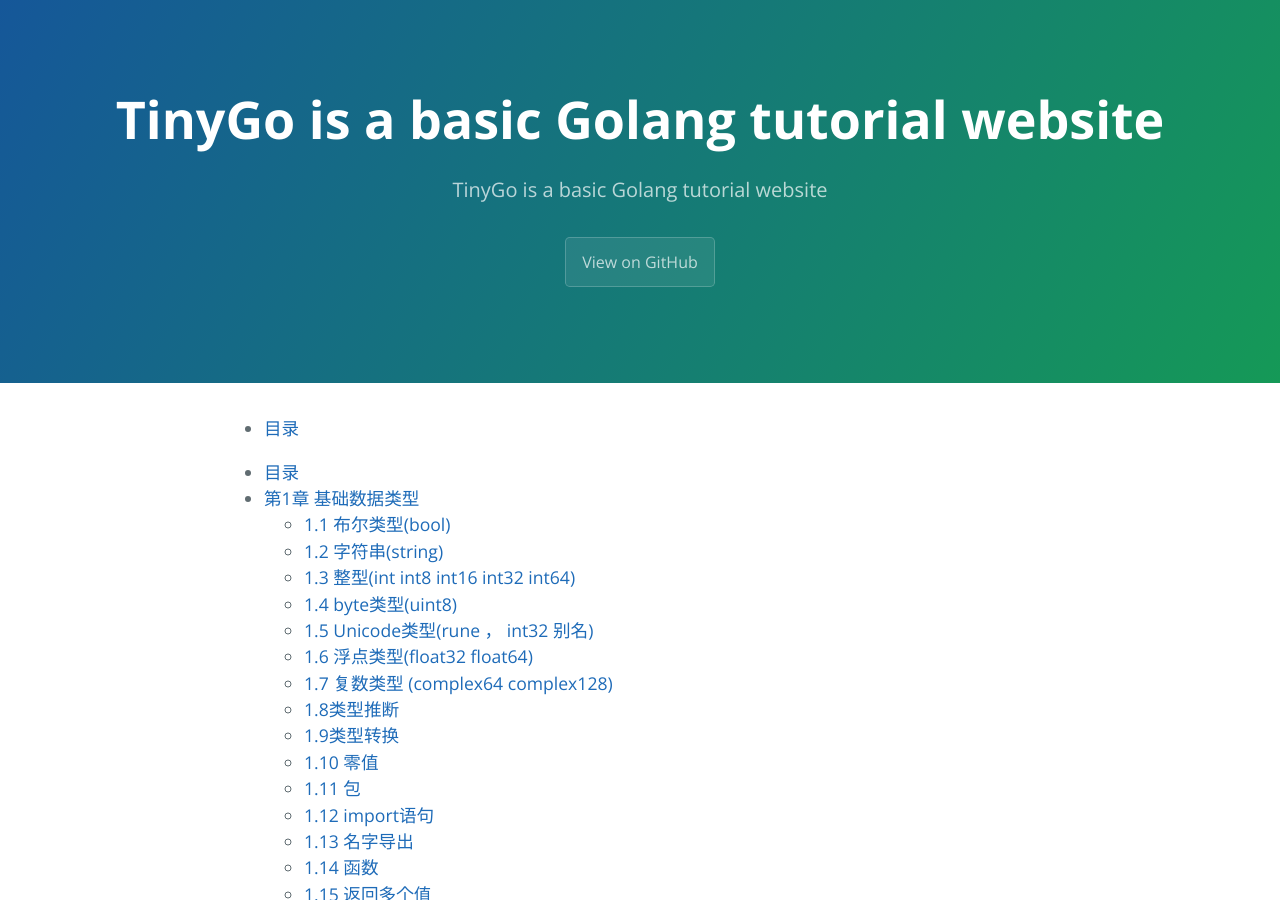
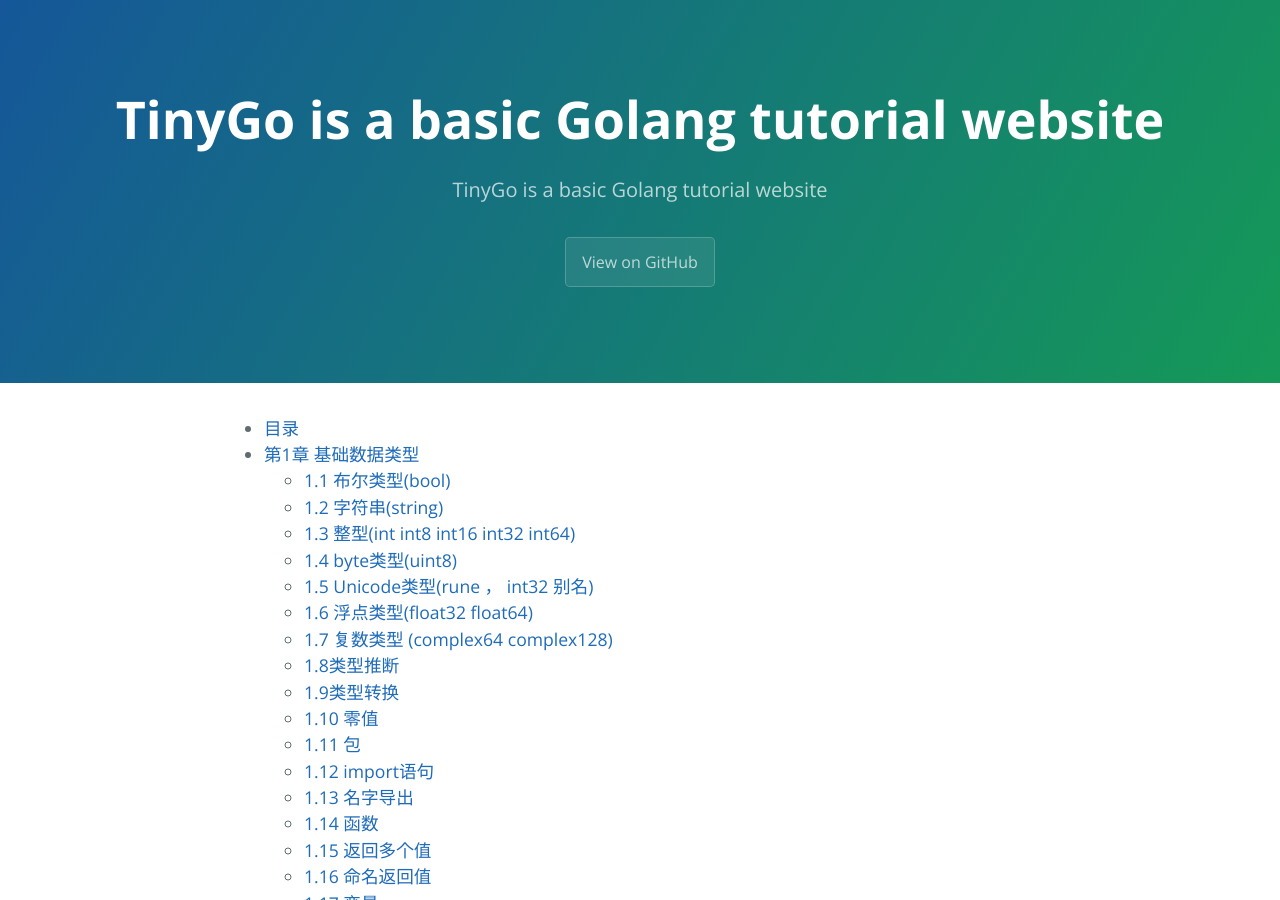
Before and after one commit to iwordz/tinygo-tech.github.io, a Jekyll site: the page built from index.md, in a window 1280 px wide and 900 px high. Built offline with Jekyll 4.4.1, drawn with Linux system fonts in a browser that asks for light colours; our own code applies the rules of GitHub Pages for plain Markdown files.

Commit message:
Update index.md

```diff
--- a/index.md
+++ b/index.md
@@ -1,7 +1,5 @@
 <!-- START doctoc generated TOC please keep comment here to allow auto update -->
 <!-- DON'T EDIT THIS SECTION, INSTEAD RE-RUN doctoc TO UPDATE -->
-- [目录](#%E7%9B%AE%E5%BD%95)
-
 - [目录](#%E7%9B%AE%E5%BD%95)
 - [第1章 基础数据类型](#%E7%AC%AC1%E7%AB%A0-%E5%9F%BA%E7%A1%80%E6%95%B0%E6%8D%AE%E7%B1%BB%E5%9E%8B)
   - [1.1 布尔类型(bool)](#11-%E5%B8%83%E5%B0%94%E7%B1%BB%E5%9E%8Bbool)
```
